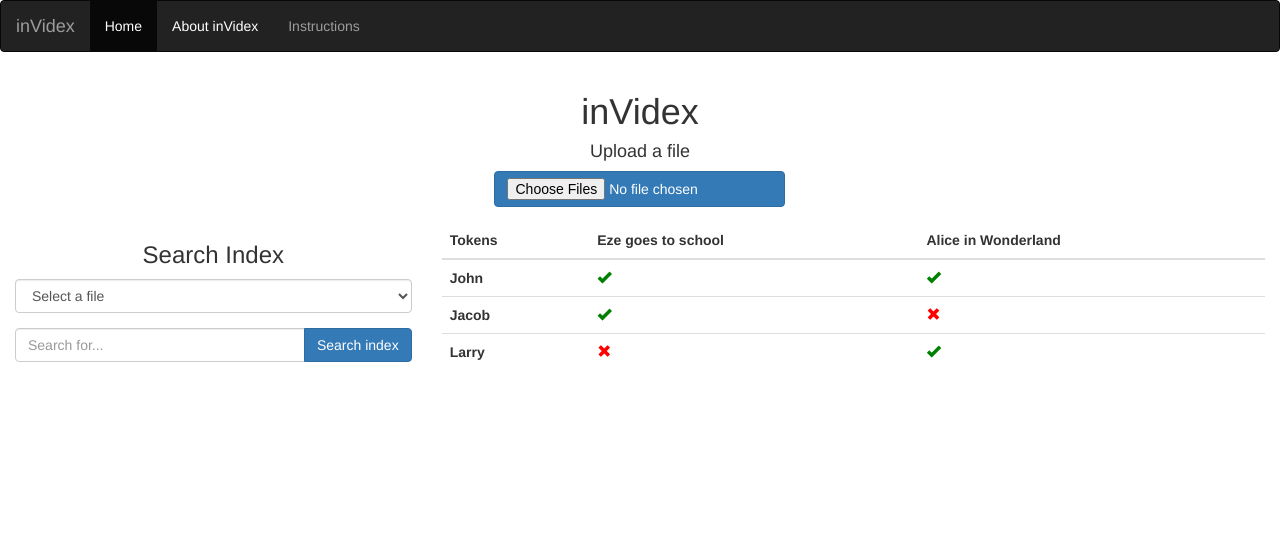
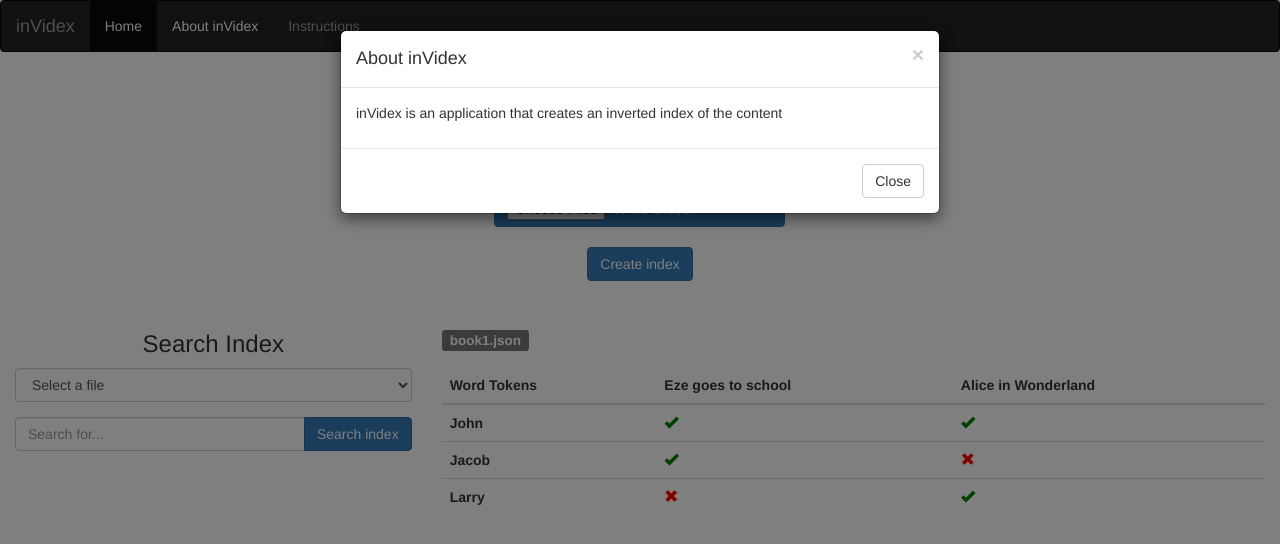
Before and after one commit to victor-gesit/inverted-index-client, a website: page index.html in a window 1280 px wide. Both pictures are taken after a click on the link "About inVidex". Drawn offline with nearby package versions, Linux system fonts and the light colour scheme.

Commit message:
Added modals for instructions to user

```diff
--- a/assets/css/style.css
+++ b/assets/css/style.css
@@ -13,3 +13,15 @@
 	color: #001A09;
 	background: grey;
 }
+
+.upload-file {
+	margin-bottom: 30px;
+	margin-top:30px;
+}
+
+.myTable {
+}
+
+.caption {
+	text-align: right;
+}
--- a/index.html
+++ b/index.html
@@ -17,8 +17,8 @@
     </div>
     <ul class="nav navbar-nav">
       <li class="active"><a href="#">Home</a></li>
-			<li><a href="#">About inVidex</a></i>
-      <li><a href="#">Instructions</a></li>
+			<li><a href="#about-invidex" data-toggle="modal">About inVidex</a></i>
+      <li><a href="#how-to-use" data-toggle="modal">Instructions</a></li>
     </ul>
   </div>
 </nav>
@@ -27,11 +27,13 @@
 	<div class="row">
 	<div class="col-md-8 col-md-offset-2" align="center">
 		<h1 class="brand-name">inVidex</h1>
-		<form>
+		<form class="upload-file">
 			<h4>Upload a file</h4>
-			<div class="form-group">
+			<div class="input-group">
 			  <input type="file" name="files" multiple class="btn btn-primary" accept=".json, .JSON">
 			</div>
+			<br>
+			<button type="submit" class="btn btn-primary">Create index</button>
 		</form>
 	</div>
 	</div>
@@ -43,7 +45,7 @@
 			</div>
 				<form>
 				<div class="col-sm-12">
-				  <div class="form-group input" align="center">
+				  <div class="form-group" align="center">
 				    <select class="form-control" id="file">
 				      <option selected disabled value"">Select a file</option>
 				      <option>All</option>
@@ -66,10 +68,11 @@
 		</div>
 		</div>
 		<div class="col-md-8">
-			<table class="table">
+			<table class="table myTable">
+			<caption><h4><span class="label label-default">book1.json</span></h4></caption>
 			  <thead class="thead-inverse">
 			    <tr>
-			      <th>Tokens</th>
+			      <th>Word Tokens</th>
 			      <th>Eze goes to school</th>
 			      <th>Alice in Wonderland</th>
 			    </tr>
@@ -98,6 +101,46 @@
 
 		</table>
 	</div>
+
+	<!-- Modals for Instruction -->
+	<div id="how-to-use" class="modal fade">
+	    <div class="modal-dialog">
+	        <div class="modal-content">
+	            <div class="modal-header">
+	                <button type="button" class="close" data-dismiss="modal" aria-hidden="true">&times;</button>
+	                <h4 class="modal-title">Instructions</h4>
+	            </div>
+	            <div class="modal-body">
+	                <h4 align="center">How to Use</h4>
+	                <ol>
+	                	<li>Create a file in a text editor and save it as type json</li>
+	                	<li></li>
+	                </ol>
+	            </div>
+	            <div class="modal-footer">
+	                <button type="button" class="btn btn-default" data-dismiss="modal">Close</button>
+	            </div>
+	        </div>
+	    </div>
+	</div>
+	<!-- Modals for about inVidex-->
+	<div id="about-invidex" class="modal fade">
+	    <div class="modal-dialog">
+	        <div class="modal-content">
+	            <div class="modal-header">
+	                <button type="button" class="close" data-dismiss="modal" aria-hidden="true">&times;</button>
+	                <h4 class="modal-title">About inVidex</h4>
+	            </div>
+	            <div class="modal-body">
+	                <p>inVidex is an application that creates an inverted index of the content </p>
+	            </div>
+	            <div class="modal-footer">
+	                <button type="button" class="btn btn-default" data-dismiss="modal">Close</button>
+	            </div>
+	        </div>
+	    </div>
+	</div>
+
 </div>
 </body>
 </html>
```
